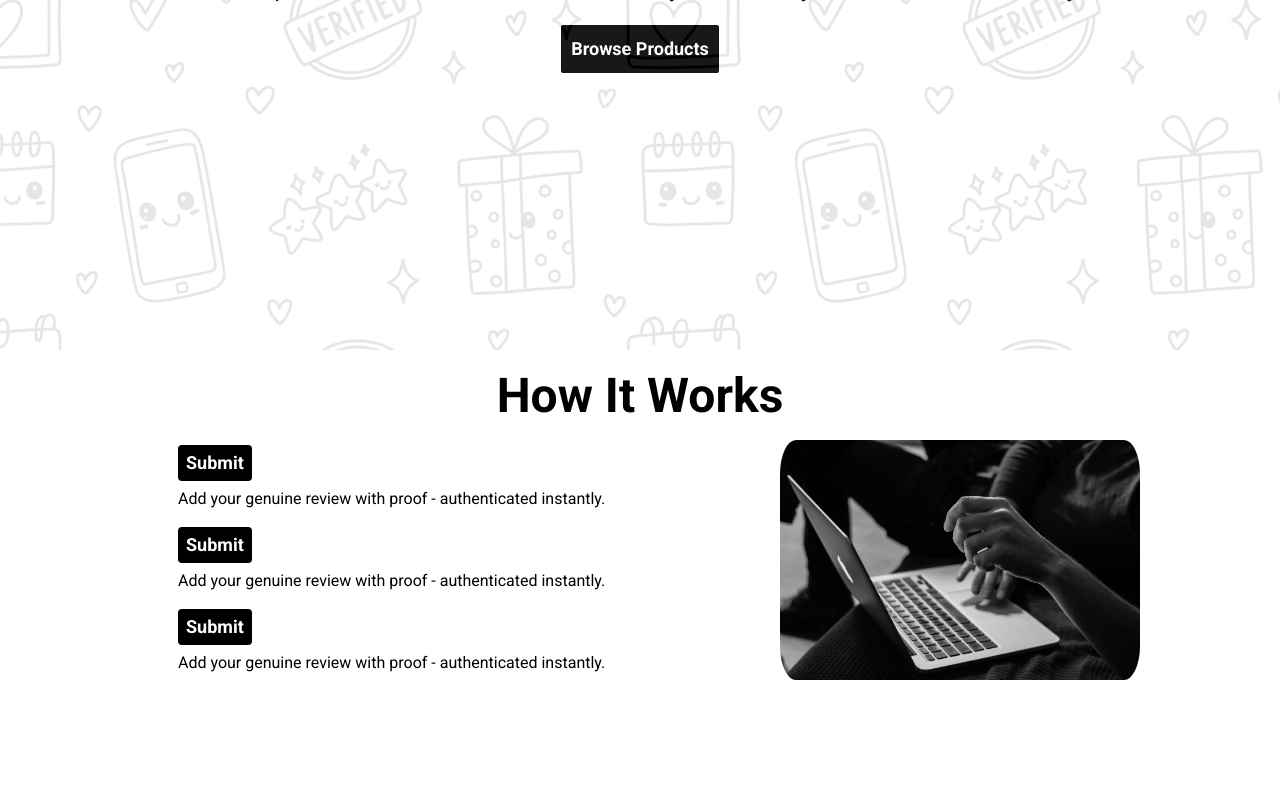
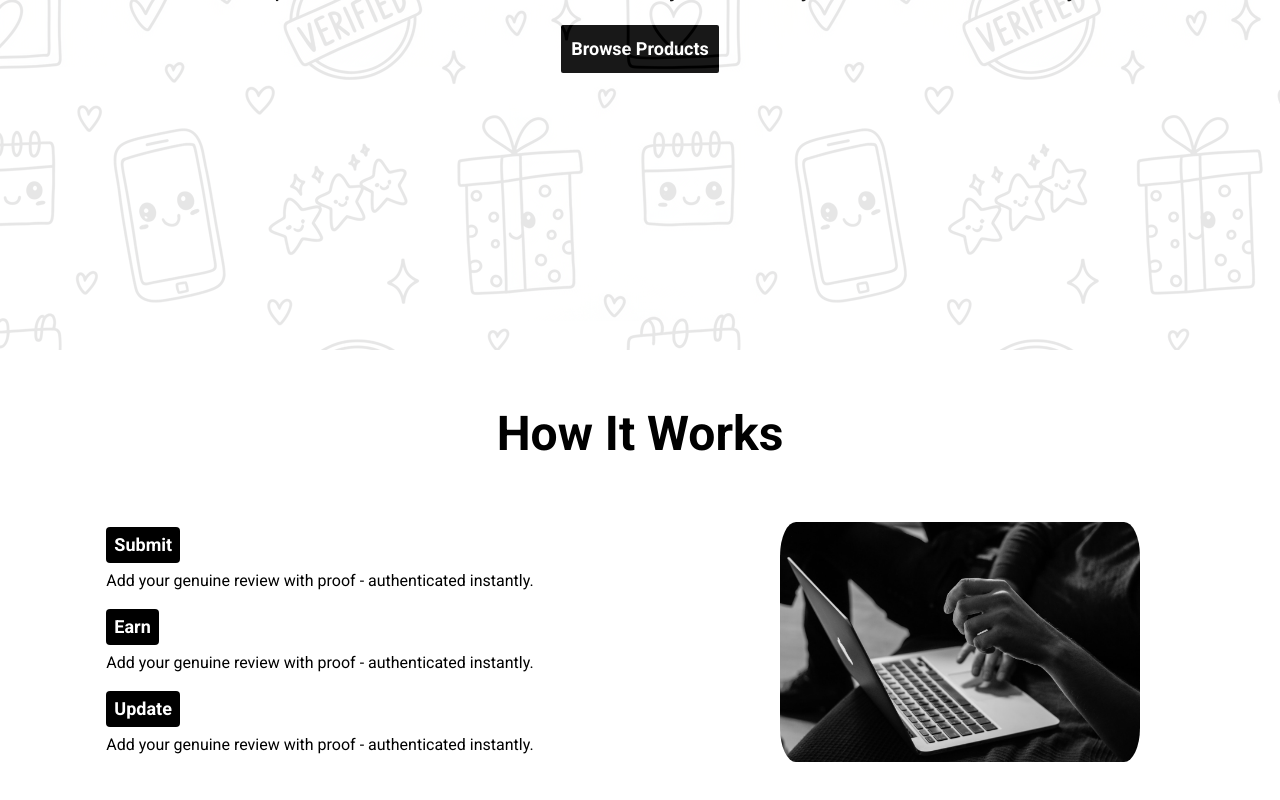
Before and after one commit to pandeynikhilone/truloop, a Next.js app: page / in a window 1280 px wide. Shown: the part 442-1242 px from the top of the page. Before the commit the page ends 1188 px from the top, so only its background shows below. Built offline with nearby package versions, Linux system fonts and the light colour scheme.

Commit message:
style: OurRole styled in HomePage.jsx

```diff
--- a/app/components/Homepage.jsx
+++ b/app/components/Homepage.jsx
@@ -142,35 +142,37 @@ function HeroSection() {
 
 function OurRole() {
   return (
-    <div className="flex justify-center flex-col gap-5 lg:h-80 mb-15 mt-4">
-      <div class="text-center justify-start text-2xl md:text-3xl lg:text-5xl font-bold">
+    <div className="flex justify-center flex-col gap-16 my-15">
+      <div className="text-center justify-start text-2xl md:text-3xl lg:text-5xl font-bold">
         How It Works
       </div>
 
+      {/* Fututure Update: Foreach loop have to be implemented! */}
+
       <div className="md:grid md:grid-cols-2 md:gap-0 place-items-center gap-6 flex flex-col-reverse">
         {/* Text */}
-        <div class="w-80 flex flex-col justify-start items-start gap-4 px-4.5">
-          <div class="flex flex-col justify-start items-start gap-1.5">
-            <div class="px-2 py-1 bg-black text-white rounded-sm text-xs md:text-sm lg:text-lg font-bold">
+        <div className="flex flex-col justify-start items-start gap-4 px-4.5">
+          <div className="flex flex-col justify-start items-start gap-1.5">
+            <div className="px-2 py-1 bg-black text-white rounded-sm text-xs md:text-sm lg:text-lg font-bold">
               Submit
             </div>
-            <div class="justify-start text-Grey-2 text-[12px] md:text-[14px] lg:text-[16px] whitespace-nowrap">
+            <div className="justify-start text-Grey-2 text-[12px] md:text-[14px] lg:text-[16px] whitespace-nowrap">
               Add your genuine review with proof - authenticated instantly.
             </div>
           </div>
-          <div class="flex flex-col justify-start items-start gap-1.5">
-            <div class="px-2 py-1 bg-black text-white rounded-sm text-xs md:text-sm lg:text-lg font-bold">
-              Submit
+          <div className="flex flex-col justify-start items-start gap-1.5">
+            <div className="px-2 py-1 bg-black text-white rounded-sm text-xs md:text-sm lg:text-lg font-bold">
+              Earn
             </div>
-            <div class="justify-start text-Grey-2 text-[12px] md:text-[14px] lg:text-[16px] whitespace-nowrap">
+            <div className="justify-start text-Grey-2 text-[12px] md:text-[14px] lg:text-[16px] whitespace-nowrap">
               Add your genuine review with proof - authenticated instantly.
             </div>
           </div>
-          <div class="flex flex-col justify-start items-start gap-1.5">
-            <div class="px-2 py-1 bg-black text-white rounded-sm text-xs md:text-sm lg:text-lg font-bold">
-              Submit
+          <div className="flex flex-col justify-start items-start gap-1.5">
+            <div className="px-2 py-1 bg-black text-white rounded-sm text-xs md:text-sm lg:text-lg font-bold">
+              Update
             </div>
-            <div class="justify-start text-Grey-2 text-[12px] md:text-[14px] lg:text-[16px] whitespace-nowrap">
+            <div className="justify-start text-Grey-2 text-[12px] md:text-[14px] lg:text-[16px] whitespace-nowrap">
               Add your genuine review with proof - authenticated instantly.
             </div>
           </div>
@@ -182,6 +184,7 @@ function OurRole() {
     </div>
   );
 }
+
 function Homepage() {
   return (
     <>
```
